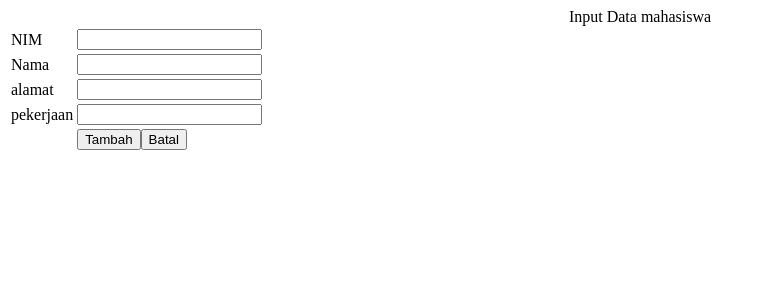
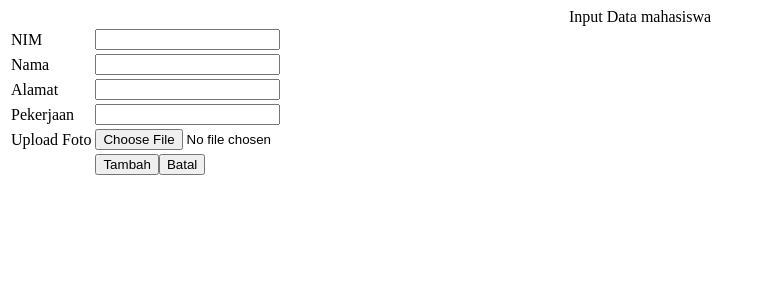
Before and after one commit to rmunggaran/WP2_RiksaMunggaran, a CodeIgniter app: page /WP2_RiksaMunggaran/index.php/kampus/tambah in a window 1280 px wide. Shown: the top 300 px of the page, without its empty margins (0-763 px from the left). Run offline with CodeIgniter, Linux system fonts and the light colour scheme.

Commit message:
menahbah kan fitur upload img

```diff
--- a/crud_ci/application/controllers/kampus.php
+++ b/crud_ci/application/controllers/kampus.php
@@ -22,11 +22,26 @@ class Kampus extends CI_Controller {
         $alamat = $this->input->post('alamat');
         $pekerjaan = $this->input->post('pekerjaan');
 
+        $config['max_site']=2048;
+        $config['allowed_types']="png|jpg|jpeg|gif";
+        $config['remove_spaces']=TRUE;
+        $config['overwrite']=TRUE;
+        $config['upload_path']=FCPATH.'images';
+
+        $this->load->library('upload');
+        $this->upload->initialize($config);
+
+        $this->upload->do_upload('foto');
+        $data_image=$this->upload->data('file_name');
+        $location='images/';
+        $foto=$location.$data_image;
+
         $data = array(
             'nim' => $nim,
             'nama' => $nama,
             'alamat' => $alamat,
             'pekerjaan' => $pekerjaan,
+            'foto' => $foto
         );
         $this->m_data->input_data($data,'mahasiswa');
         redirect('kampus/index');
@@ -45,11 +60,26 @@ class Kampus extends CI_Controller {
         $alamat = $this->input->post('alamat');
         $pekerjaan = $this->input->post('pekerjaan');
 
+        $config['max_site']=2048;
+        $config['allowed_types']="png|jpg|jpeg|gif";
+        $config['remove_spaces']=TRUE;
+        $config['overwrite']=TRUE;
+        $config['upload_path']=FCPATH.'images';
+
+        $this->load->library('upload');
+        $this->upload->initialize($config);
+
+        $this->upload->do_upload('foto');
+        $data_image=$this->upload->data('file_name');
+        $location='images/';
+        $foto=$location.$data_image;
+
         $data = array(
             'nim' => $nim,
             'nama' => $nama,
             'alamat' => $alamat,
             'pekerjaan' => $pekerjaan,
+            'foto' => $foto,
         );
 
         $where = array(
--- a/crud_ci/application/views/input_data.php
+++ b/crud_ci/application/views/input_data.php
@@ -9,8 +9,8 @@
     <center>
         Input Data mahasiswa
     </center>
-    <form action="<?php echo base_url(). 'index.php/kampus/tambah_aksi'; ?>" method="post" enctype="multipard/form-data">
-        <table>
+    <form action="<?php echo base_url() . 'index.php/kampus/tambah_aksi'; ?>" method="post" enctype="multipart/form-data">
+    <table>
         <tr>
             <td>NIM</td>
             <td><input type="text" name="nim"></td>
@@ -20,18 +20,23 @@
             <td><input type="text" name="nama"></td>
         </tr>
         <tr>
-            <td>alamat</td>
+            <td>Alamat</td>
             <td><input type="text" name="alamat"></td>
         </tr>
         <tr>
-            <td>pekerjaan</td>
+            <td>Pekerjaan</td>
             <td><input type="text" name="pekerjaan"></td>
+        </tr>
+        <tr>
+            <td>Upload Foto</td>
+            <td><input type="file" name="foto"></td>
         </tr>
         <tr>
             <td></td>
             <td><input type="submit" value="Tambah"><input type="reset" value="Batal"></td>
         </tr>
-        </table>
-    </form>
+    </table>
+</form>
+
 </body>
 </html>
--- a/crud_ci/application/views/tampil_data.php
+++ b/crud_ci/application/views/tampil_data.php
@@ -14,6 +14,7 @@
             <th>Nama</th>
             <th>Alamat</th>
             <th>Pekerjaan</th>
+            <th>Foto</th>
             <th>action</th>
         </tr>
         <?php $no=1;
@@ -24,6 +25,7 @@
             <td><?php echo $u->nama ?></td>
             <td><?php echo $u->alamat ?></td>
             <td><?php echo $u->pekerjaan ?></td>
+            <td><img src="<?php echo base_url(); ?><?php echo $u->foto ?>" width="50" height="50"></td>
             <td>
                 <?php echo anchor('kampus/edit/'.$u->id,'Edit') ?>
                 <?php echo anchor('kampus/hapus/'.$u->id,'Hapus') ?>
```
Also changed, not shown: crud_ci/application/views/edit_data.php (+9 -0 lines), crud_ci/images/1-b8799db8a5d9b07e175b26fb38e61ddd.jpg (added), crud_ci/images/6.png (added), crud_ci/images/JohnvonNeumann-LosAlamos.jpg (added), crud_ci/images/resi-pengiriman.jpg (added).
